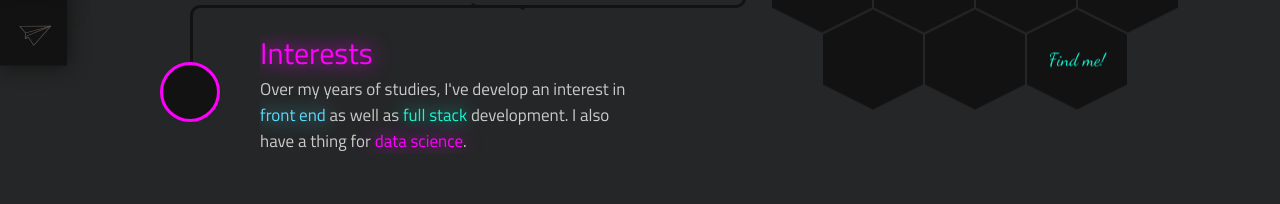
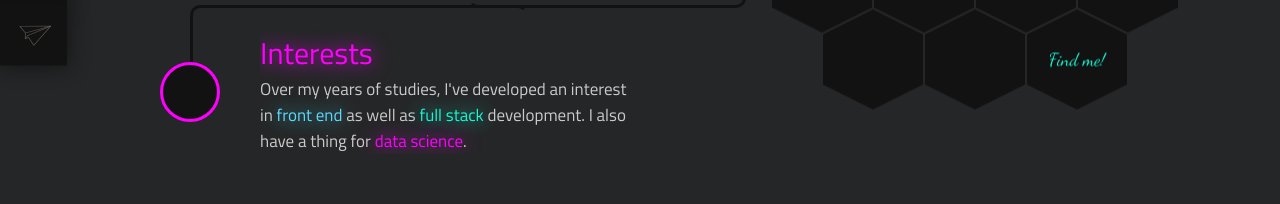
Before and after one commit to AsnelChristian/AsnelChristian.github.io, a website: page about.html in a window 1280 px wide. Shown: the part 482-686 px from the top of the page. Drawn offline with Linux system fonts and the light colour scheme; a web font is replaced by a local one.

Commit message:
About: Fix typo ``develop`` -> ``developed``

```diff
--- a/about.html
+++ b/about.html
@@ -104,7 +104,7 @@
                 </div>
                 <div class="about-me__element--content moveInRight--3">
                     <span class="heading__secondary shiny--magenta">Interests</span>
-                    Over my years of studies, I've develop an interest in <span class="shiny--blue">front end</span> as well as <span class="shiny--green">full stack</span> development. I also have a thing for <span class="shiny--magenta">data science</span>.
+                    Over my years of studies, I've developed an interest in <span class="shiny--blue">front end</span> as well as <span class="shiny--green">full stack</span> development. I also have a thing for <span class="shiny--magenta">data science</span>.
                 </div>
             </div>
         </div>
```
